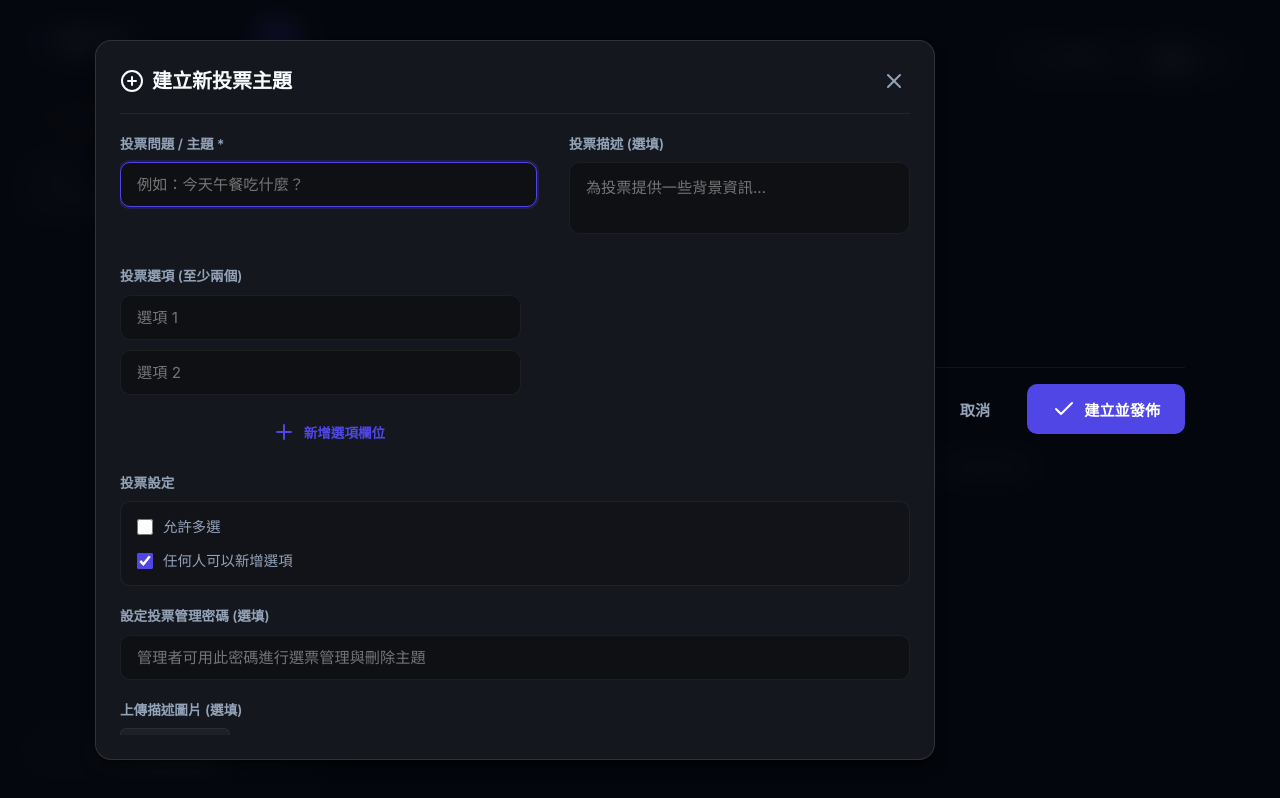
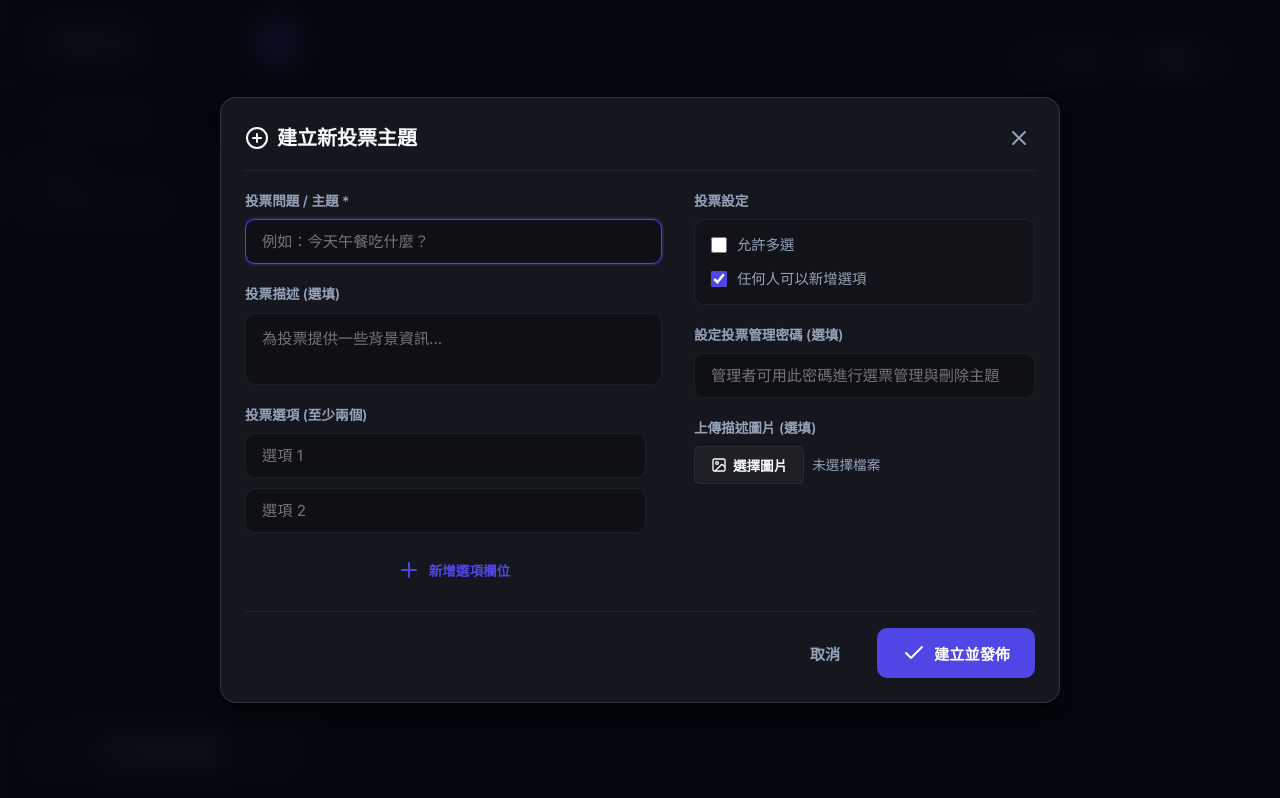
Before and after one commit to Daniel-wscc/voting-web, a website: page public/index.html in a window 1280 px wide. Both pictures are taken after a click on the button "建立新投票". Drawn offline with nearby package versions, Linux system fonts and the light colour scheme; no server answers.

Commit message:
Fix: Restore missing left column div tag inside create modal to fix grid alignment and footer displacement

```diff
--- a/public/index.html
+++ b/public/index.html
@@ -161,6 +161,7 @@
                 <div class="modal-body">
                     <div class="create-poll-grid">
                         <!-- Left Column: Title, Description, Options -->
+                        <div class="create-poll-col-left">
                             <div class="form-group">
                                 <label for="poll-title-input">投票問題 / 主題 *</label>
                                 <input type="text" id="poll-title-input" placeholder="例如：今天午餐吃什麼？" required maxlength="100" autocomplete="off">
```
